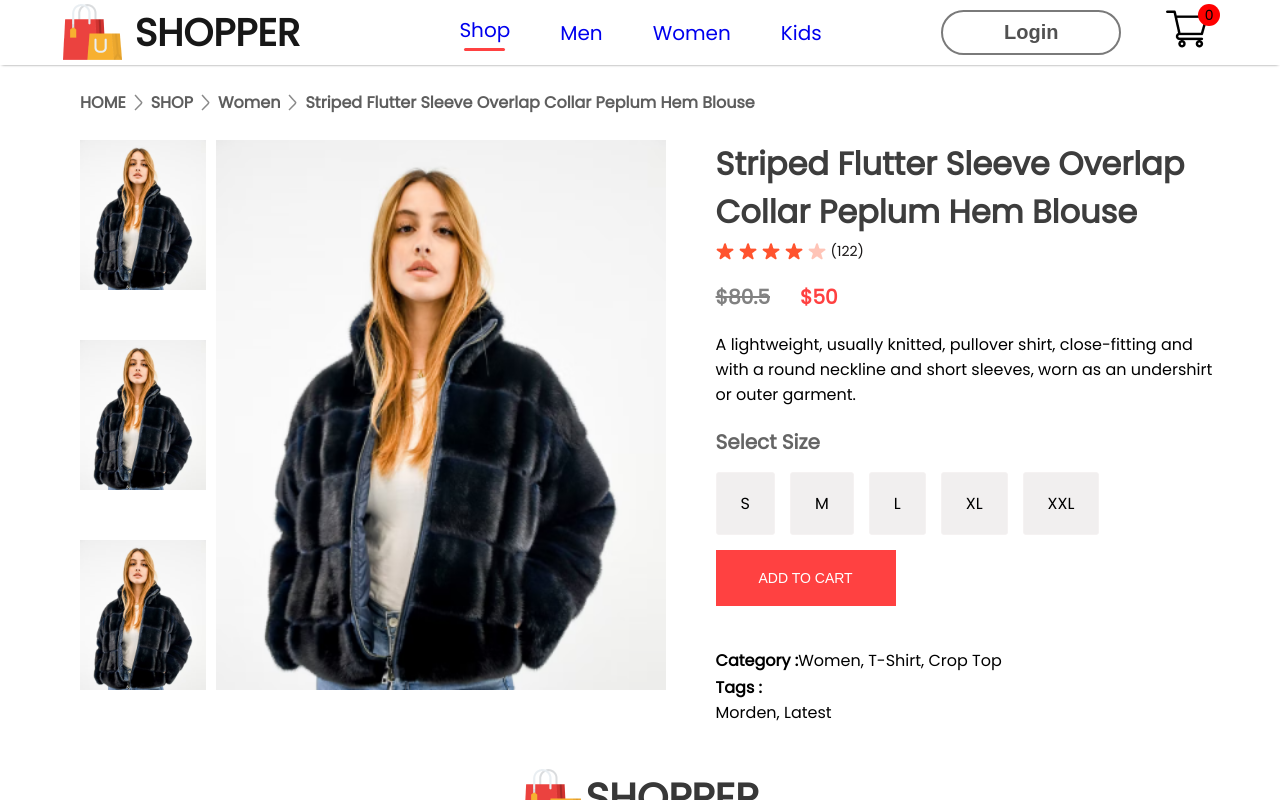
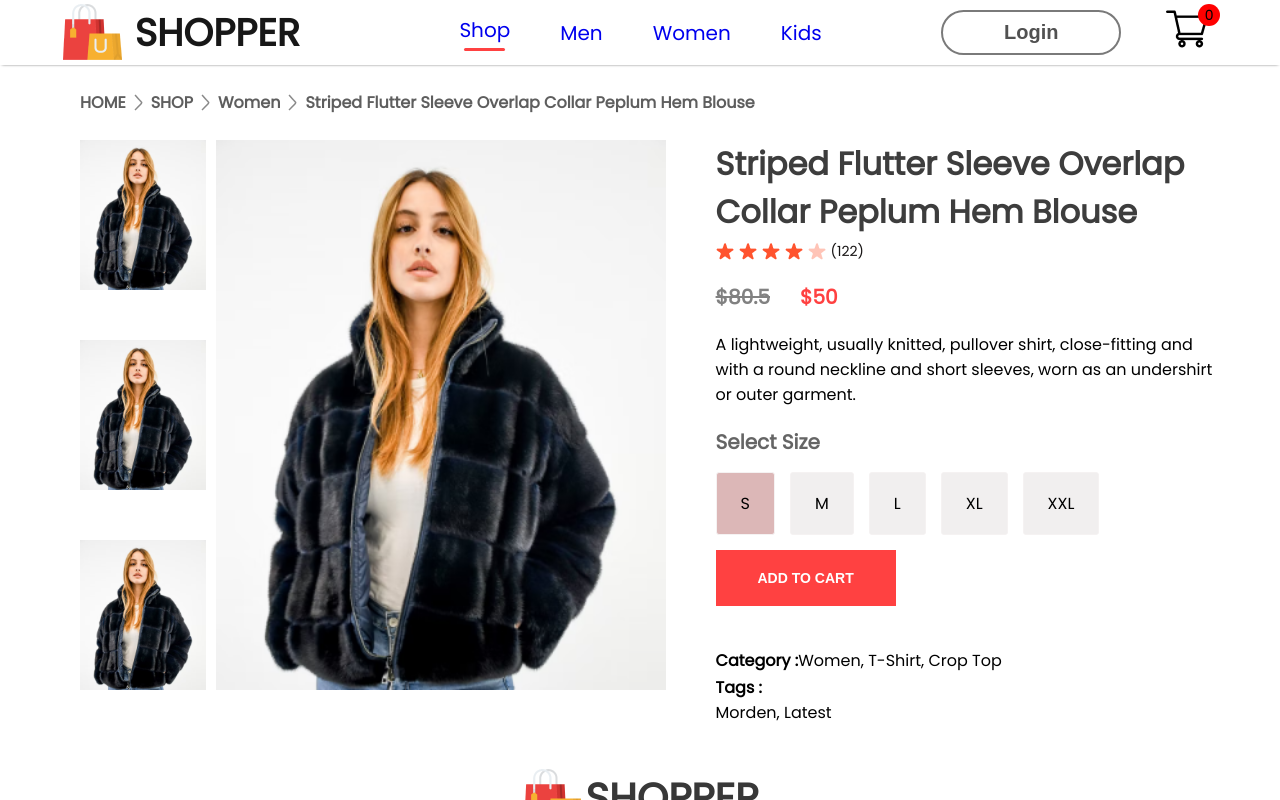
Before and after one commit to mohitdhanorkar/E-Commerce, a React (Create React App) app in the folder e-commerce/: page /product/1 in a window 1280 px wide. In both pictures the pointer is over the element 745 px from the left and 503 px from the top of the page. Shown: the top 800 px of the page. Built offline with nearby package versions, Linux system fonts and the light colour scheme.

Commit message:
apply hover to cart button

```diff
--- a/e-commerce/src/Components/ProductDisplay/productdisplay.css
+++ b/e-commerce/src/Components/ProductDisplay/productdisplay.css
@@ -72,11 +72,14 @@
     border-radius: 3px;
     cursor: pointer;
 }
+.productdisplay-right-sizes div:hover{
+    background: #dcb7b7;
+}
 .productdisplay-right button{
     padding: 20px 40px;
     width: 180px;
     font-size: 14px;
-    font-weight: 500;
+    font-weight: 700;
     color: white;
     background: #ff4141;
     margin-bottom: 40px;
@@ -84,6 +87,9 @@
     outline: none;
     cursor: pointer;
 }
+.productdisplay-right button:hover{
+    background: red;
+}
 .productdisplay-right-category{
     margin-top: 2px;
 }
```
